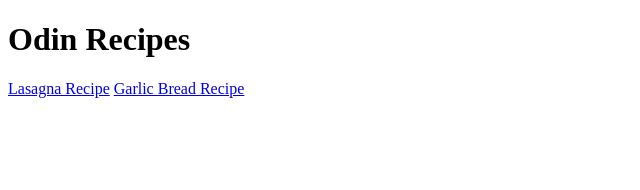
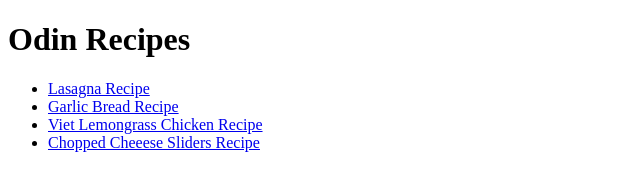
Before and after one commit to Melkias-Abraham/odin-recipes, a plain HTML site: page index.html in a window 1280 px wide. Shown: the whole page, without its empty margins (0-640 px from the left). Drawn offline with Linux system fonts and the light colour scheme.

Commit message:
Added both viet and chopped cheese to the main index page.

```diff
--- a/index.html
+++ b/index.html
@@ -7,7 +7,11 @@
 </head>
 <body>
   <h1>Odin Recipes</h1>
-  <a href="recipes/lasagna.html">Lasagna Recipe</a>
-  <a href="recipes/garlic-bread.html">Garlic Bread Recipe</a>
+  <ul>
+    <li><a href="recipes/lasagna.html">Lasagna Recipe</a></li>
+    <li><a href="recipes/garlic-bread.html">Garlic Bread Recipe</a></li>
+    <li><a href="recipes/Viet-Lemongrass-Chicken.html"> Viet Lemongrass Chicken Recipe</a></li>
+    <li> <a href="recipes/chopped-cheese-sliders.html">Chopped Cheeese Sliders Recipe</a></li>
+  </ul>
 </body>
 </html>
```
